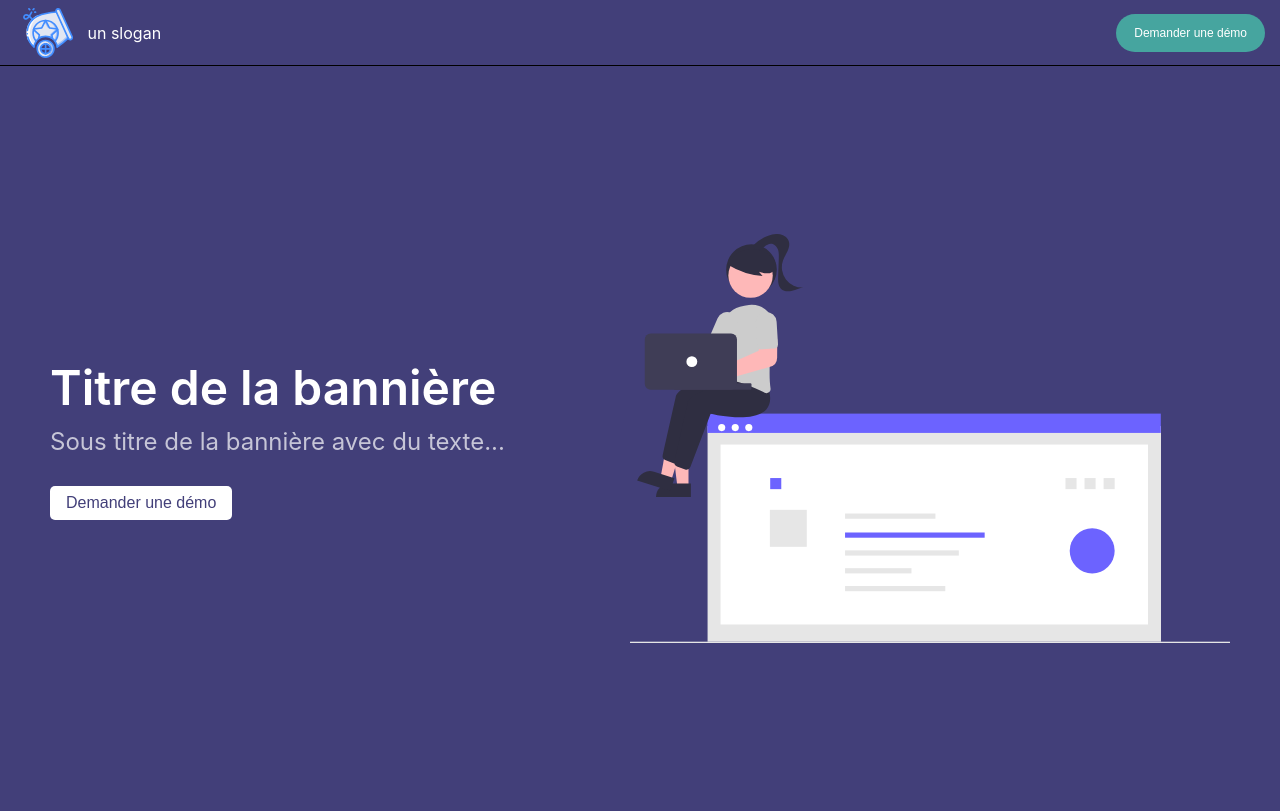
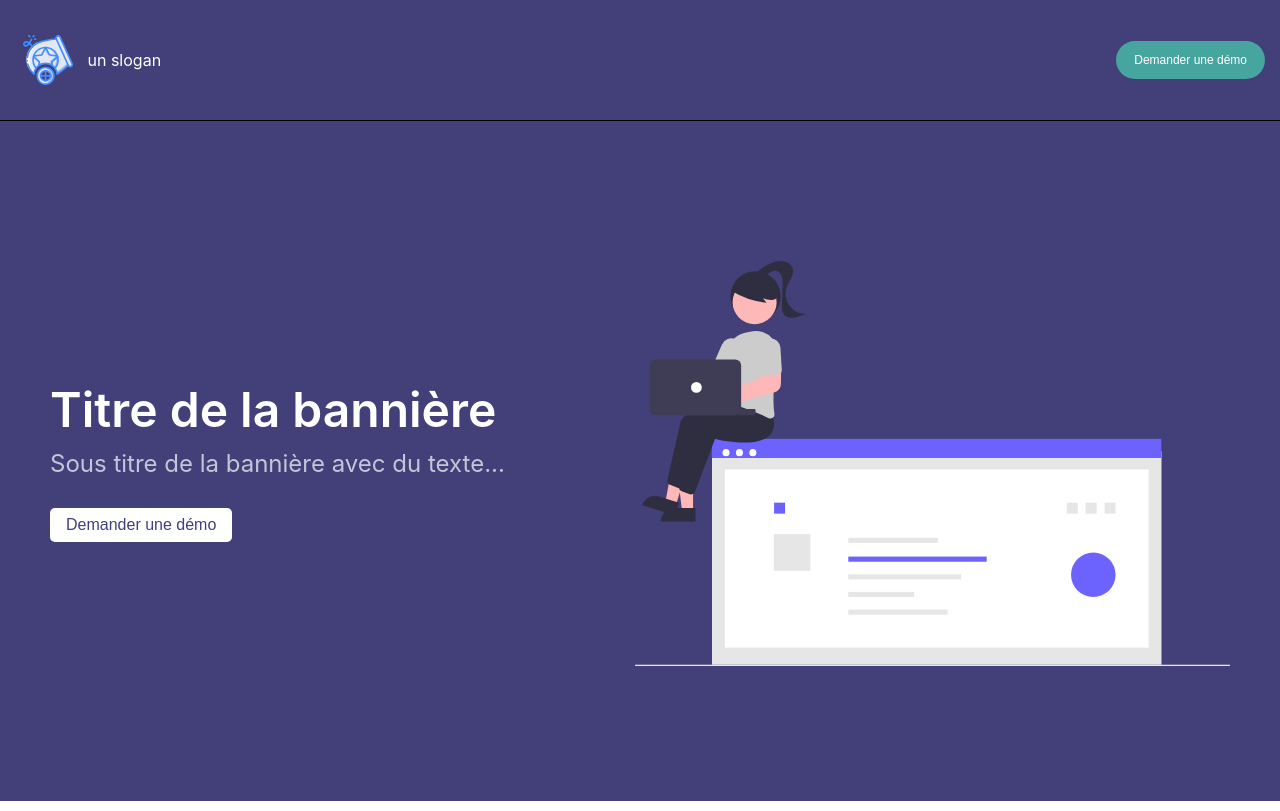
Before and after one commit to fhorta28/landing-page-generator, a React (Create React App) app: page / in a window 1280 px wide. Built offline with nearby package versions, Linux system fonts and the light colour scheme.

Commit message:
rwd banner

```diff
--- a/src/components/Banner/style.js
+++ b/src/components/Banner/style.js
@@ -3,29 +3,42 @@ import * as banner from '../../variables/banner'
 import * as navbar from '../../variables/navbar'
 
 export const Container = styled.div`
-  height: calc(100vh - ${navbar.navStyle.navbarHeight});
+  height: 85vh;
+  width:100%;
   background: ${banner.background};
-  display: flex;
+  display:flex;
+  box-sizing: border-box;
+  align-items:center;
   padding: 0 50px;
+  @media (max-width: 768px) {
+    justify-content : center;
+    flex-wrap: wrap-reverse;
+    padding: 0 10px;
+  }
 `
 
 export const Image = styled.img`
-  width: 600px;
+ width:100%;
+ object-fit:cover;
+ object-position:10px 10px 10px 10px;
 `
 
 export const LeftContainer = styled.div`
-  align-items: flex-start;
-  display: flex;
-  flex-direction: column;
-  justify-content: center;
-  width: 50%;
+  position:relative;
+  width:50%;
+  @media (max-width: 768px) {
+    height: 50%;
+  }
 `
 
 export const RightContainer = styled.div`
-  align-items: center;
-  display: flex;
-  justify-content: flex-end;
-  width: 50%;
+  position: relative;
+  width:600px;
+  height:400px;
+  @media (max-width: 768px) {
+    height: 50%;
+    width:100%;
+  }
 `
 
 export const SubTitle = styled.p`
@@ -33,6 +46,12 @@ export const SubTitle = styled.p`
   font-size: 24px;
   font-weight: 400;
   margin: 10px 0 30px 0;
+  @media (max-width: 768px) {
+  text-align:center;
+  font-size: 1.1rem;
+  font-weight: 400;
+  margin: 5px 0 10px 0;
+  }
 `
 
 export const Title = styled.h1`
@@ -40,4 +59,9 @@ export const Title = styled.h1`
   font-size: 48px;
   font-weight: 600;
   margin: 0;
+  @media (max-width: 768px) {
+  font-size: 1.3rem;
+  width:100%;
+
+  }
 `
--- a/src/components/Navbar/style.js
+++ b/src/components/Navbar/style.js
@@ -7,7 +7,7 @@ import * as navbar from '../../variables/navbar'
 
 export const Nav = styled.nav`
   width: 100%;
-  height: 65px;
+  height:15vh;
   background: ${navbar.navStyle.backgroundColor};
   display: flex;
   margin : 0 auto;
```
